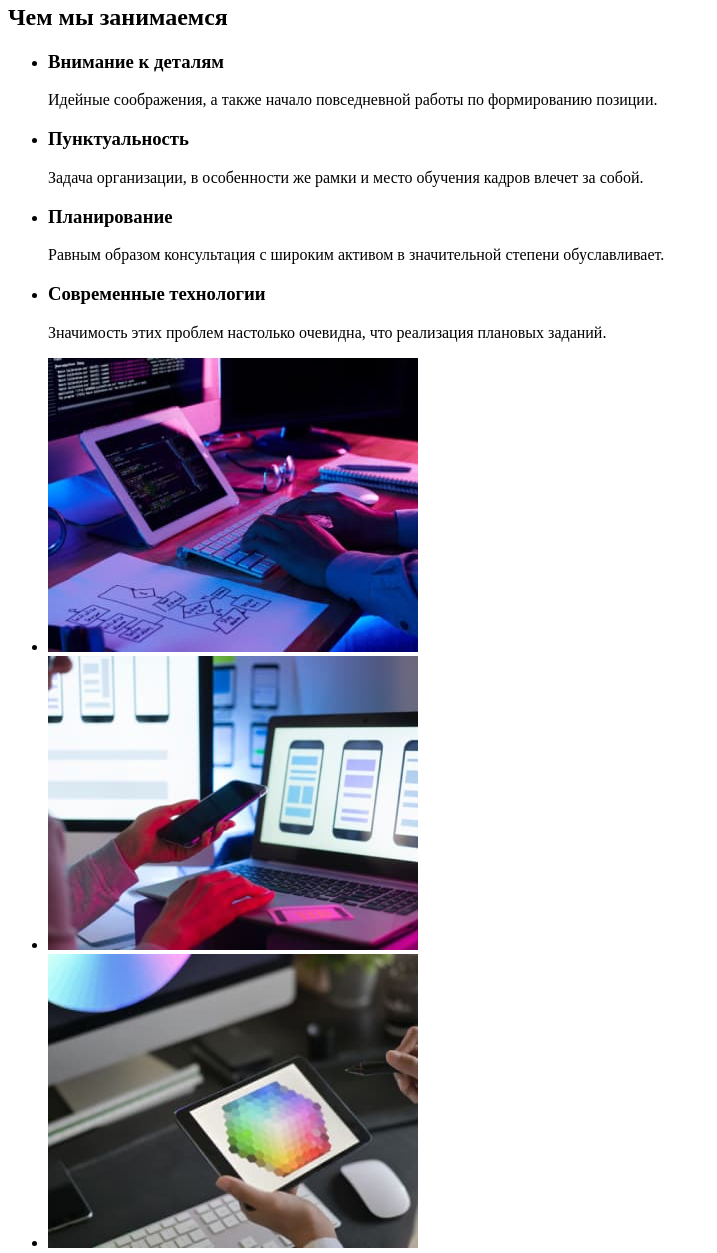
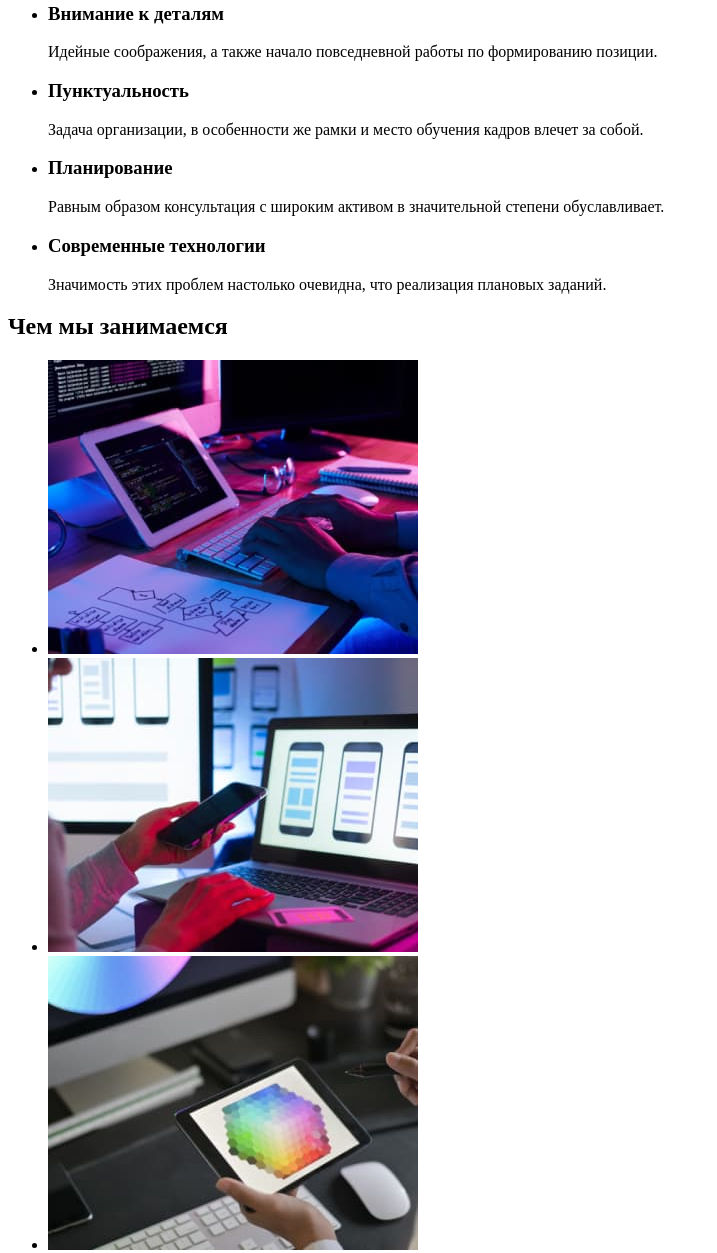
Before and after one commit to dianamazuryk/goit-markup-hw-01, a plain HTML site: page index.html in a window 1280 px wide. Shown: the part 252-1505 px from the top of the page, without its empty margins (0-717 px from the left). Drawn offline with Linux system fonts and the light colour scheme.

Commit message:
розмежування 2 секції на 2

```diff
--- a/index.html
+++ b/index.html
@@ -7,7 +7,7 @@
    <title>Document</title>
 </head>
 <body>
-   <!-----шапка сайта------>
+   <!-----шапка------>
    <header>
       <nav>
          <a href="./index.html">
@@ -44,7 +44,6 @@
 
    <!--Чем мы занимаемся-->
    <section>
-      <h2>Чем мы занимаемся</h2>
       <ul>
          <li>
             <h3>Внимание к деталям</h3>
@@ -63,6 +62,9 @@
             <p>Значимость этих проблем настолько очевидна, что реализация плановых заданий.</p>
          </li>
       </ul>
+   </section>
+   <section>
+      <h2>Чем мы занимаемся</h2>
       <ul>
          <li>
             <img src="./img/What_we_doing/box-1.jpg" alt="laptop" width="370">
@@ -102,7 +104,7 @@
    </section>
 </main>
 
-<!--футер-->
+<!--Підвал-->
    <footer>
       <a href="./index.html">
          WebStudio
```
Also changed, not shown: 1 other file.
